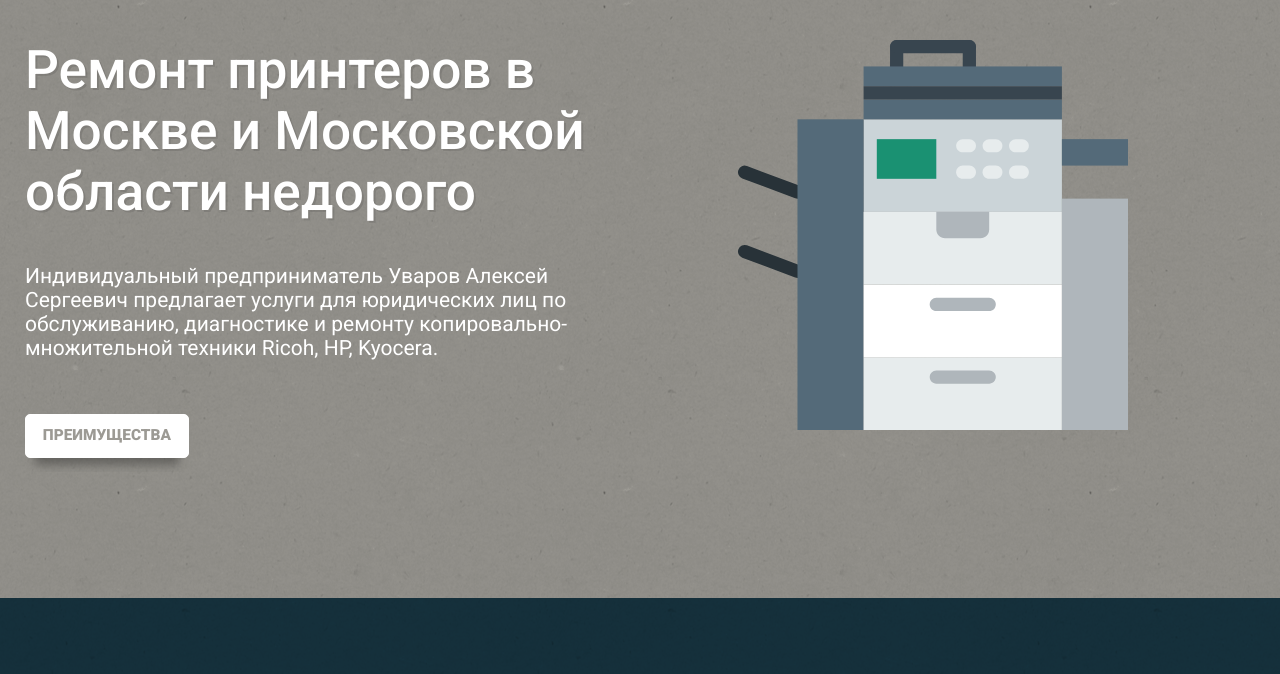
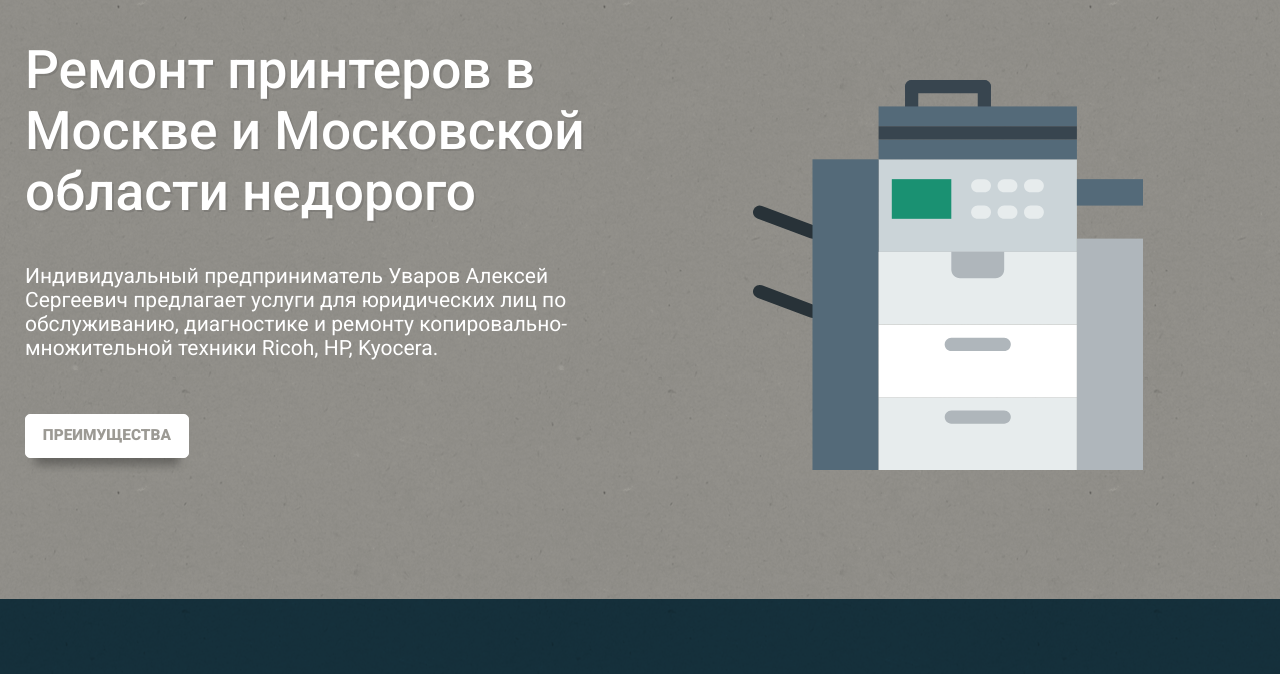
Before and after one commit to PratkinV/printer-repair, a website: page app/index.html in a window 1280 px wide. Shown: the part 107-781 px from the top of the page. Drawn offline with Linux system fonts and the light colour scheme.

Commit message:
Started to work on animated printer feature

```diff
--- a/app/assets/styles/modules/_large-hero.css
+++ b/app/assets/styles/modules/_large-hero.css
@@ -90,8 +90,14 @@
     margin-left: auto;
     overflow: visible;
     //border: 1px solid blue;
-    //width: 300px;
+    width: 250px;
     box-shadow: 0px 17px 10px -10px rgba(0, 0, 0, 0.2);
+    margin-top: 40px;
+    left: -15px;
+
+    @mixin atSmall {
+        width: 390px;
+    }
   }
 
   &__picture img {
@@ -104,8 +110,6 @@
     @mixin atSmall {
         width: 390px;
         //margin-top: 40px;
-
-
     }
 
     @mixin atMedium {
--- a/app/assets/styles/modules/_site-header.css
+++ b/app/assets/styles/modules/_site-header.css
@@ -176,11 +176,12 @@
   &__menu-content {
       opacity: 0;
       //transform: scale(1.2);
-      transform: translateY(70%);
-      transition: all 0.3s ease-in-out;
+      //transform: translateY(-100%);
+      transition: all 0.3s ease;
       position: relative;
       z-index: -10;
       padding-top: 90px;
+      //padding-bottom: 300px;
       text-align: center;
 
       @mixin atMedium {
--- a/app/index.html
+++ b/app/index.html
@@ -48,7 +48,37 @@
         <div class="large-hero__description"><p>Индивидуальный предприниматель Уваров Алексей Сергеевич предлагает услуги для юридических лиц по обслуживанию, диагностике и ремонту копировально-множительной техники Ricoh, HP, Kyocera.</p></div>
         <p><a href="#features" class="btn btn--white open-modal">Преимущества</a></p>
       </div>
-      <div class="large-hero__picture"><img src="assets/images/icons/svg/003-copy-machine.svg"></div>
+      <div class="large-hero__picture">
+        <!--<img src="assets/images/icons/svg/003-copy-machine-test.svg">-->
+        <svg class="animated-printer" version="1.1" id="Capa_1" xmlns="http://www.w3.org/2000/svg" xmlns:xlink="http://www.w3.org/1999/xlink" x="0px" y="0px"
+        viewBox="0 0 59 59" style="enable-background:new 0 0 59 59;" xml:space="preserve">
+        <line style="fill:none;stroke:#283238;stroke-width:2;stroke-linecap:round;stroke-miterlimit:10;" x1="9" y1="23" x2="1" y2="20"/>
+        <line style="fill:none;stroke:#283238;stroke-width:2;stroke-linecap:round;stroke-miterlimit:10;" x1="9" y1="35" x2="1" y2="32"/>
+        <rect x="19" y="12" style="fill:#CBD4D8;" width="30" height="14"/>
+        <rect x="9" y="12" style="fill:#546A79;" width="10" height="47"/>
+        <rect x="19" y="48" style="fill:#E7ECED;" width="30" height="11"/>
+        <rect x="19" y="37" style="fill:#FFFFFF;" width="30" height="11"/>
+        <rect x="19" y="26" style="fill:#E7ECED;" width="30" height="11"/>
+        <line style="fill:none;stroke:#38454F;stroke-width:2;stroke-linecap:round;stroke-miterlimit:10;" x1="24" y1="4" x2="24" y2="1"/>
+        <line style="fill:none;stroke:#38454F;stroke-width:2;stroke-linecap:round;stroke-miterlimit:10;" x1="35" y1="4" x2="35" y2="1"/>
+        <rect x="49" y="24" style="fill:#AFB6BB;" width="10" height="35"/>
+        <rect x="49" y="15" style="fill:#546A79;" width="10" height="4"/>
+        <path style="fill:#AFB6BB;" d="M38,41h-8c-0.553,0-1-0.447-1-1s0.447-1,1-1h8c0.553,0,1,0.447,1,1S38.553,41,38,41z"/>
+        <path style="fill:#AFB6BB;" d="M38,52h-8c-0.553,0-1-0.447-1-1s0.447-1,1-1h8c0.553,0,1,0.447,1,1S38.553,52,38,52z"/>
+        <line style="fill:none;stroke:#38454F;stroke-width:2;stroke-linecap:round;stroke-miterlimit:10;" x1="24" y1="1" x2="35" y2="1"/>
+        <rect x="21" y="15" style="fill:#1A9172;" width="9" height="6"/>
+        <path style="fill:#E7ECED;" d="M35,17h-1c-0.553,0-1-0.447-1-1s0.447-1,1-1h1c0.553,0,1,0.447,1,1S35.553,17,35,17z"/>
+        <path style="fill:#E7ECED;" d="M35,21h-1c-0.553,0-1-0.447-1-1s0.447-1,1-1h1c0.553,0,1,0.447,1,1S35.553,21,35,21z"/>
+        <path style="fill:#E7ECED;" d="M39,17h-1c-0.553,0-1-0.447-1-1s0.447-1,1-1h1c0.553,0,1,0.447,1,1S39.553,17,39,17z"/>
+        <path style="fill:#E7ECED;" d="M39,21h-1c-0.553,0-1-0.447-1-1s0.447-1,1-1h1c0.553,0,1,0.447,1,1S39.553,21,39,21z"/>
+        <path style="fill:#E7ECED;" d="M43,17h-1c-0.553,0-1-0.447-1-1s0.447-1,1-1h1c0.553,0,1,0.447,1,1S43.553,17,43,17z"/>
+        <path class="animated-printer-button-6" style="fill:#E7ECED;" d="M43,21h-1c-0.553,0-1-0.447-1-1s0.447-1,1-1h1c0.553,0,1,0.447,1,1S43.553,21,43,21z"/> <!-- Last button -->
+        <path style="fill:#AFB6BB;" d="M36.678,30h-5.356C30.592,30,30,29.408,30,28.678V26h8v2.678C38,29.408,37.408,30,36.678,30z"/>
+        <rect x="19" y="4" style="fill:#546A79;" width="30" height="3"/>
+        <rect x="19" y="9" style="fill:#546A79;" width="30" height="3"/><!-- Lower part of the top of the scanner -->
+        <polygon style="fill:#38454F;" points="19,7 19,8 19,9 49,9 49,8 49,7 "/>
+        </svg>
+      </div>
     </div>
  </div>
 
--- a/app/temp/styles/styles.css
+++ b/app/temp/styles/styles.css
@@ -837,13 +837,13 @@ html {
 .site-header__menu-content {
   opacity: 0;
   //transform: scale(1.2);
-  -webkit-transform: translateY(70%);
-          transform: translateY(70%);
-  -webkit-transition: all 0.3s ease-in-out;
-  transition: all 0.3s ease-in-out;
+  //transform: translateY(-100%);
+  -webkit-transition: all 0.3s ease;
+  transition: all 0.3s ease;
   position: relative;
   z-index: -10;
   padding-top: 90px;
+  //padding-bottom: 300px;
   text-align: center;
 }
 
@@ -1290,8 +1290,17 @@ html {
   margin-left: auto;
   overflow: visible;
   //border: 1px solid blue;
-  //width: 300px;
+  width: 250px;
   box-shadow: 0px 17px 10px -10px rgba(0, 0, 0, 0.2);
+  margin-top: 40px;
+  left: -15px;
+}
+
+@media (min-width: 530px) {
+
+  .large-hero__picture {
+    width: 390px;
+  }
 }
 
 .large-hero__picture img {
```
Also changed, not shown: app/assets/images/icons/svg/003-copy-machine-test.svg (added).
